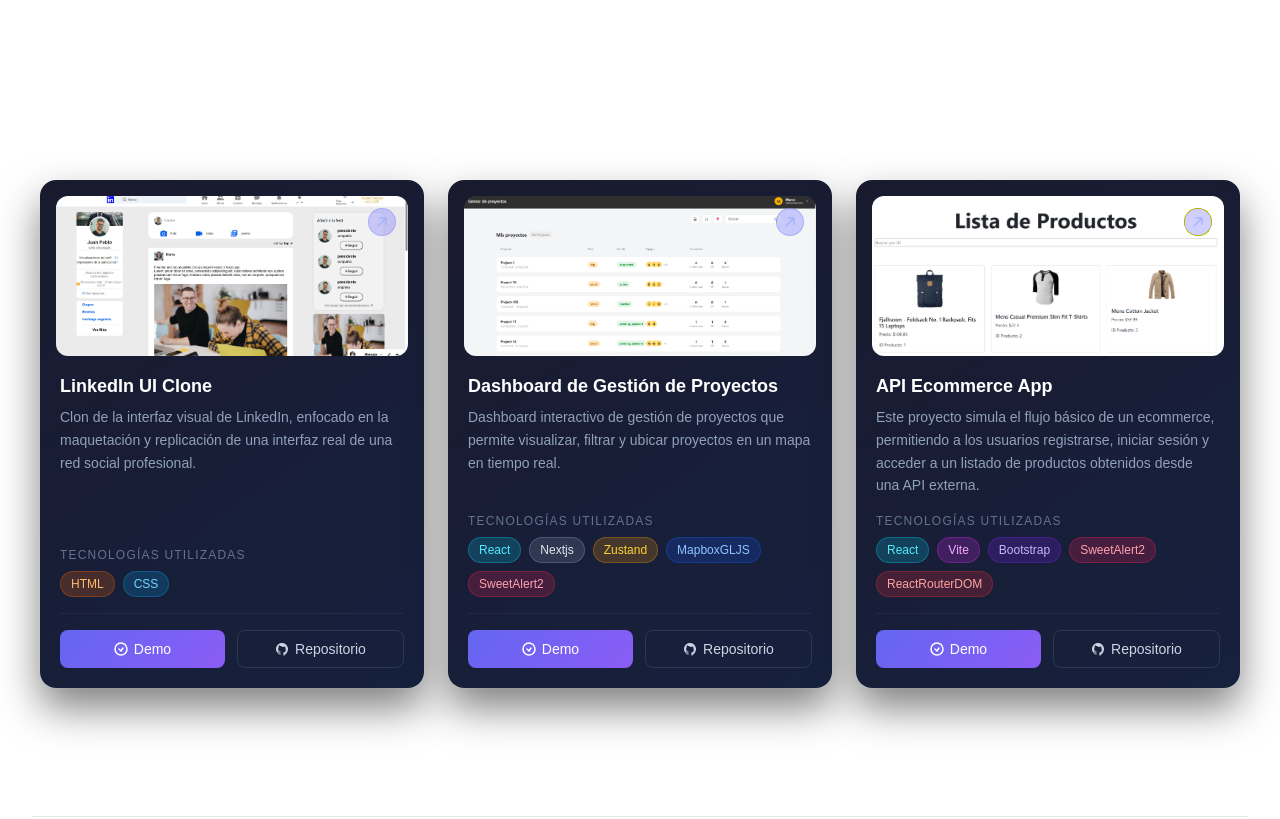
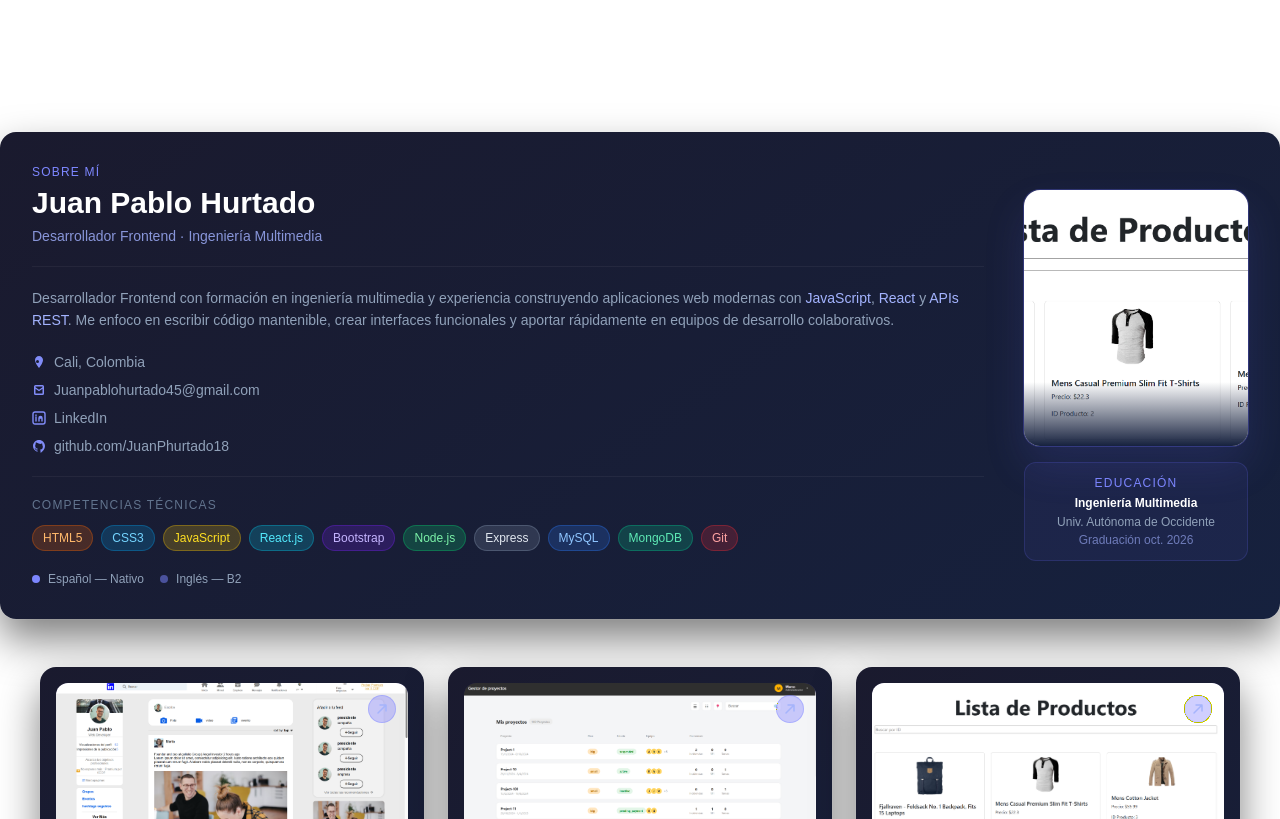
Before and after one commit to JuanPhurtado18/Portafolio, a React (Vite) app: page / in a window 1280 px wide. Shown: the part 740-1559 px from the top of the page. Built offline with nearby package versions, Linux system fonts and the light colour scheme.

Commit message:
feat: add about me component

```diff
--- a/src/App.jsx
+++ b/src/App.jsx
@@ -5,12 +5,14 @@ import Home from "./layouts/Home";
 import Footer from "./Components/footer";
 import Projects from "./Components/proyects";
 import { PROJECTS } from "./Components/proyects";
+import About from "./Components/About";
 
 function App() {
   return (
     <>
       <Navbar />
       <Home />
+      <About />
       <div
         className="grid grid-cols-3 gap-6 px-10 py-12"
         style={{ fontFamily: "'DM Sans', sans-serif" }}
--- /dev/null
+++ b/src/Components/About.jsx
@@ -0,0 +1,175 @@
+import JuanPhoto from "../img/Project3.png"; // cambia por el nombre real de tu foto
+
+export default function About() {
+  const skills = [
+    { name: "HTML5",      color: "bg-orange-500/20 text-orange-300 border border-orange-500/30" },
+    { name: "CSS3",       color: "bg-sky-500/20 text-sky-300 border border-sky-500/30" },
+    { name: "JavaScript", color: "bg-yellow-400/20 text-yellow-300 border border-yellow-400/30" },
+    { name: "React.js",   color: "bg-cyan-400/20 text-cyan-300 border border-cyan-400/30" },
+    { name: "Bootstrap",  color: "bg-violet-600/20 text-violet-300 border border-violet-600/30" },
+    { name: "Node.js",    color: "bg-green-400/20 text-green-300 border border-green-400/30" },
+    { name: "Express",    color: "bg-slate-400/20 text-slate-200 border border-slate-400/30" },
+    { name: "MySQL",      color: "bg-blue-500/20 text-blue-300 border border-blue-500/30" },
+    { name: "MongoDB",    color: "bg-emerald-400/20 text-emerald-300 border border-emerald-400/30" },
+    { name: "Git",        color: "bg-red-500/20 text-red-300 border border-red-500/30" },
+  ];
+
+  return (
+    <section
+      className="rounded-2xl overflow-hidden p-8 flex gap-10 items-center"
+      style={{
+        background: "linear-gradient(145deg, #1a1a2e 0%, #16213e 100%)",
+        boxShadow: "0 0 0 1px rgba(255,255,255,0.06), 0 20px 40px rgba(0,0,0,0.5)",
+        fontFamily: "'DM Sans', sans-serif",
+      }}
+    >
+      {/* ── Lado izquierdo: información ── */}
+      <div className="flex-1 flex flex-col gap-5">
+
+        {/* Nombre y rol */}
+        <div>
+          <p className="text-xs text-indigo-400 uppercase tracking-widest mb-1">
+            Sobre mí
+          </p>
+          <h1
+            className="text-white text-3xl leading-tight mb-1"
+            style={{ fontFamily: "'Syne', sans-serif", fontWeight: 800 }}
+          >
+            Juan Pablo Hurtado
+          </h1>
+          <p className="text-indigo-300/80 text-sm font-medium">
+            Desarrollador Frontend · Ingeniería Multimedia
+          </p>
+        </div>
+
+        {/* Divisor */}
+        <div className="h-px bg-white/5" />
+
+        {/* Perfil profesional */}
+        <p className="text-slate-400 text-sm leading-relaxed">
+          Desarrollador Frontend con formación en ingeniería multimedia y experiencia construyendo
+          aplicaciones web modernas con <span className="text-indigo-300">JavaScript</span>,{" "}
+          <span className="text-indigo-300">React</span> y{" "}
+          <span className="text-indigo-300">APIs REST</span>. Me enfoco en escribir código
+          mantenible, crear interfaces funcionales y aportar rápidamente en equipos de desarrollo
+          colaborativos.
+        </p>
+
+        {/* Info rápida */}
+        <div className="flex flex-col gap-2">
+          <div className="flex items-center gap-2 text-sm text-slate-400">
+            <svg width="14" height="14" viewBox="0 0 14 14" fill="none">
+              <path d="M7 1C4.79 1 3 2.79 3 5c0 3.25 4 8 4 8s4-4.75 4-8c0-2.21-1.79-4-4-4zm0 5.5A1.5 1.5 0 115.5 5 1.5 1.5 0 017 6.5z" fill="#818cf8"/>
+            </svg>
+            Cali, Colombia
+          </div>
+          <div className="flex items-center gap-2 text-sm text-slate-400">
+            <svg width="14" height="14" viewBox="0 0 14 14" fill="none">
+              <path d="M2 3.5A1.5 1.5 0 013.5 2h7A1.5 1.5 0 0112 3.5v7A1.5 1.5 0 0110.5 12h-7A1.5 1.5 0 012 10.5v-7zm1.5 0v.75l3.5 2.5 3.5-2.5V3.5h-7zm0 2.25V10.5h7V5.75L7 8.25 3.5 5.75z" fill="#818cf8"/>
+            </svg>
+            Juanpablohurtado45@gmail.com
+          </div>
+          <div className="flex items-center gap-2 text-sm text-slate-400">
+            <svg width="14" height="14" viewBox="0 0 14 14" fill="none">
+              <rect x="1" y="1" width="12" height="12" rx="2" stroke="#818cf8" strokeWidth="1.4"/>
+              <path d="M4 6v4M4 4v.5M7 10V7c0-1 .5-1.5 1.5-1.5S10 6 10 7v3M7 7h3" stroke="#818cf8" strokeWidth="1.4" strokeLinecap="round"/>
+            </svg>
+            <a href="https://www.linkedin.com/in/juan-pablo-hurtado" target="_blank" rel="noreferrer"
+              className="hover:text-indigo-300 transition-colors">
+              LinkedIn
+            </a>
+          </div>
+          <div className="flex items-center gap-2 text-sm text-slate-400">
+            <svg width="14" height="14" viewBox="0 0 14 14" fill="none">
+              <path d="M7 1C3.686 1 1 3.686 1 7c0 2.655 1.722 4.907 4.11 5.702.3.055.41-.13.41-.29v-1.015c-1.67.363-2.02-.806-2.02-.806-.273-.693-.666-.878-.666-.878-.545-.372.04-.365.04-.365.602.043.919.618.919.618.535.917 1.404.652 1.745.498.054-.387.21-.652.38-.802-1.333-.152-2.733-.667-2.733-2.965 0-.655.234-1.19.618-1.61-.062-.152-.268-.762.058-1.587 0 0 .504-.161 1.65.615A5.75 5.75 0 017 4.862c.51.002 1.023.069 1.502.202 1.145-.776 1.648-.615 1.648-.615.327.825.121 1.435.06 1.587.385.42.617.955.617 1.61 0 2.305-1.403 2.812-2.74 2.96.216.186.408.551.408 1.11v1.647c0 .161.108.348.413.289C11.28 11.905 13 9.654 13 7c0-3.314-2.686-6-6-6z" fill="#818cf8"/>
+            </svg>
+            <a href="https://github.com/JuanPhurtado18" target="_blank" rel="noreferrer"
+              className="hover:text-indigo-300 transition-colors">
+              github.com/JuanPhurtado18
+            </a>
+          </div>
+        </div>
+
+        {/* Divisor */}
+        <div className="h-px bg-white/5" />
+
+        {/* Skills */}
+        <div>
+          <span className="text-xs text-slate-500 uppercase tracking-widest mb-3 block">
+            Competencias técnicas
+          </span>
+          <div className="flex flex-wrap gap-2">
+            {skills.map((s) => (
+              <span key={s.name} className={`text-xs px-2.5 py-1 rounded-full font-medium ${s.color}`}>
+                {s.name}
+              </span>
+            ))}
+          </div>
+        </div>
+
+        {/* Idiomas */}
+        <div className="flex gap-4">
+          <div className="flex items-center gap-2">
+            <div className="w-2 h-2 rounded-full bg-indigo-400" />
+            <span className="text-xs text-slate-400">Español — Nativo</span>
+          </div>
+          <div className="flex items-center gap-2">
+            <div className="w-2 h-2 rounded-full bg-indigo-400/50" />
+            <span className="text-xs text-slate-400">Inglés — B2</span>
+          </div>
+        </div>
+      </div>
+
+      {/* ── Lado derecho: foto ── */}
+      <div className="flex-shrink-0 flex flex-col items-center gap-4">
+        <div
+          className="relative w-56 h-64 rounded-2xl overflow-hidden"
+          style={{
+            boxShadow: "0 0 0 1px rgba(99,102,241,0.3), 0 20px 40px rgba(99,102,241,0.15)",
+          }}
+        >
+          {/* Fondo decorativo por si la foto no carga */}
+          <div
+            className="absolute inset-0"
+            style={{ background: "linear-gradient(135deg, #1e1b4b 0%, #312e81 50%, #1e1b4b 100%)" }}
+          />
+          <div
+            className="absolute inset-0 opacity-20"
+            style={{
+              backgroundImage:
+                "linear-gradient(rgba(139,92,246,0.3) 1px, transparent 1px), linear-gradient(90deg, rgba(139,92,246,0.3) 1px, transparent 1px)",
+              backgroundSize: "24px 24px",
+            }}
+          />
+          <img
+            src={JuanPhoto}
+            alt="Juan Pablo Hurtado"
+            className="absolute inset-0 w-full h-full object-cover object-top"
+          />
+          {/* Glow inferior */}
+          <div
+            className="absolute bottom-0 left-0 right-0 h-16"
+            style={{ background: "linear-gradient(to top, #16213e, transparent)" }}
+          />
+        </div>
+
+        {/* Educación */}
+        <div
+          className="w-56 rounded-xl p-3 text-center"
+          style={{
+            background: "rgba(99,102,241,0.08)",
+            border: "1px solid rgba(99,102,241,0.2)",
+          }}
+        >
+          <p className="text-xs text-indigo-400 uppercase tracking-widest mb-1">Educación</p>
+          <p className="text-white text-xs font-semibold leading-snug"
+            style={{ fontFamily: "'Syne', sans-serif" }}>
+            Ingeniería Multimedia
+          </p>
+          <p className="text-slate-400 text-xs mt-0.5">Univ. Autónoma de Occidente</p>
+          <p className="text-indigo-300/60 text-xs mt-0.5">Graduación oct. 2026</p>
+        </div>
+      </div>
+    </section>
+  );
+}
```
